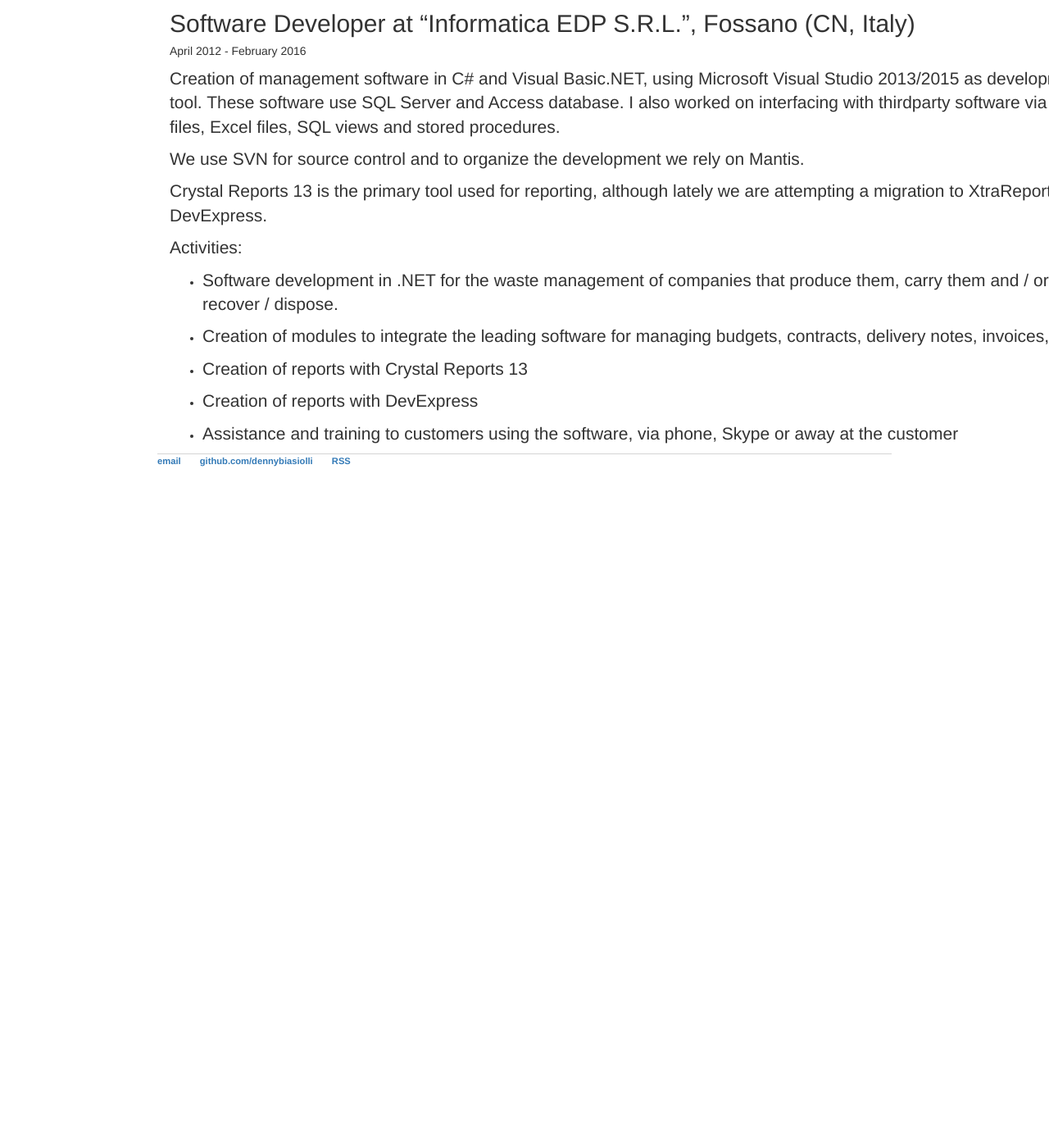
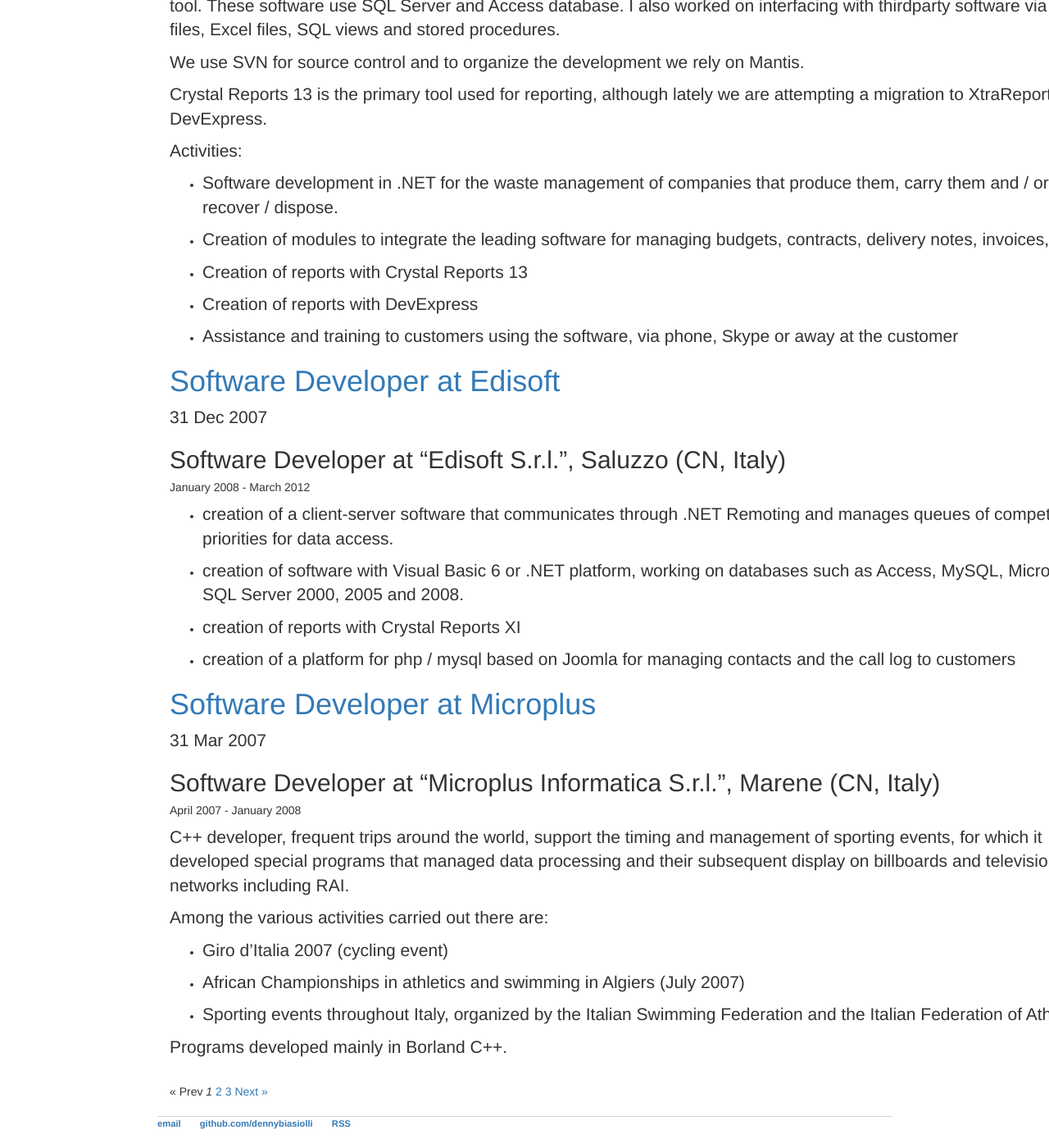
Before and after one commit to dennybiasiolli/dennybiasiolli-old.github.io, a Jekyll site: the page built from blog/index.html, in a window 1280 px wide and 1400 px high, scrolled down 1291 px. Shown: the whole window at 82% size. Built offline with Jekyll 4.4.1, drawn with Linux system fonts in a browser that asks for light colours; the list of posts is cut into pages by our own code; before the commit the page ends 1921 px from its top, so only the background shows below that; some of the changed text lies outside the part shown.

Commit message:
added all my works as posts

```diff
--- /dev/null
+++ b/_posts/cv/2007-04-01-microplus.md
@@ -0,0 +1,22 @@
+---
+layout: post
+title: "Software Developer at Microplus"
+date: 2007-04-01 00:00:00 +0200
+categories: cv work
+---
+
+## Software Developer at "Microplus Informatica S.r.l.", Marene (CN, Italy)
+
+##### April 2007 - January 2008
+
+C++ developer, frequent trips around the world, support the timing and management of sporting events, for which it developed special programs that managed data processing and their subsequent display on billboards and television networks including RAI.
+
+Among the various activities carried out there are:
+
+* Giro d'Italia 2007 (cycling event)
+
+* African Championships in athletics and swimming in Algiers (July 2007)
+
+* Sporting events throughout Italy, organized by the Italian Swimming Federation and the Italian Federation of Athletics
+
+Programs developed mainly in Borland C++.
--- /dev/null
+++ b/_posts/cv/2008-01-01-edisoft.md
@@ -0,0 +1,18 @@
+---
+layout: post
+title: "Software Developer at Edisoft"
+date: 2008-01-01 00:00:00 +0200
+categories: cv work
+---
+
+## Software Developer at "Edisoft S.r.l.", Saluzzo (CN, Italy)
+
+##### January 2008 - March 2012
+
+* creation of a client-­server software that communicates through .NET Remoting and manages queues of competing priorities for data access.
+
+* creation of software with Visual Basic 6 or .NET platform, working on databases such as Access, MySQL, Microsoft SQL Server 2000, 2005 and 2008.
+
+* creation of reports with Crystal Reports XI
+
+* creation of a platform for php / mysql based on Joomla for managing contacts and the call log to customers
--- a/blog/index.html
+++ b/blog/index.html
@@ -10,12 +10,12 @@
   <p class="date">
     <span class="date">{{ post.date | date_to_string }}</span>
   </p>
-  <p class="categories">
+  <!-- <p class="categories">
     Categories:
-    {% for category in post.categories %}<!-- <span>{{ post.categories }}</span> -->
+    {% for category in post.categories %}
       <span>{{ category }}</span>
     {% endfor %}
-  </p>
+  </p> -->
   <div class="content">
     {{ post.content }}
   </div>
```
Also changed, not shown: _posts/cv/1999-01-01-beginning.md (added, +12 -0 lines), _posts/cv/2004-06-15-stage.md (added, +18 -0 lines), _posts/cv/2005-05-30-cisco.md (added, +12 -0 lines), _posts/cv/2005-07-01-degree.md (added, +12 -0 lines), _posts/cv/2005-07-05-alpi-informatica.md (added, +16 -0 lines), _posts/cv/2005-09-01-netsolution.md (added, +10 -0 lines), _posts/cv/2012-04-01-informatica-edp.md (renamed from _posts/2012-04-01-informatica-edp.md, +1 -1 lines), _posts/cv/2016-02-12-maieutical-labs.md (renamed from _posts/2016-02-12-maieutical-labs.md, +1 -1 lines).
